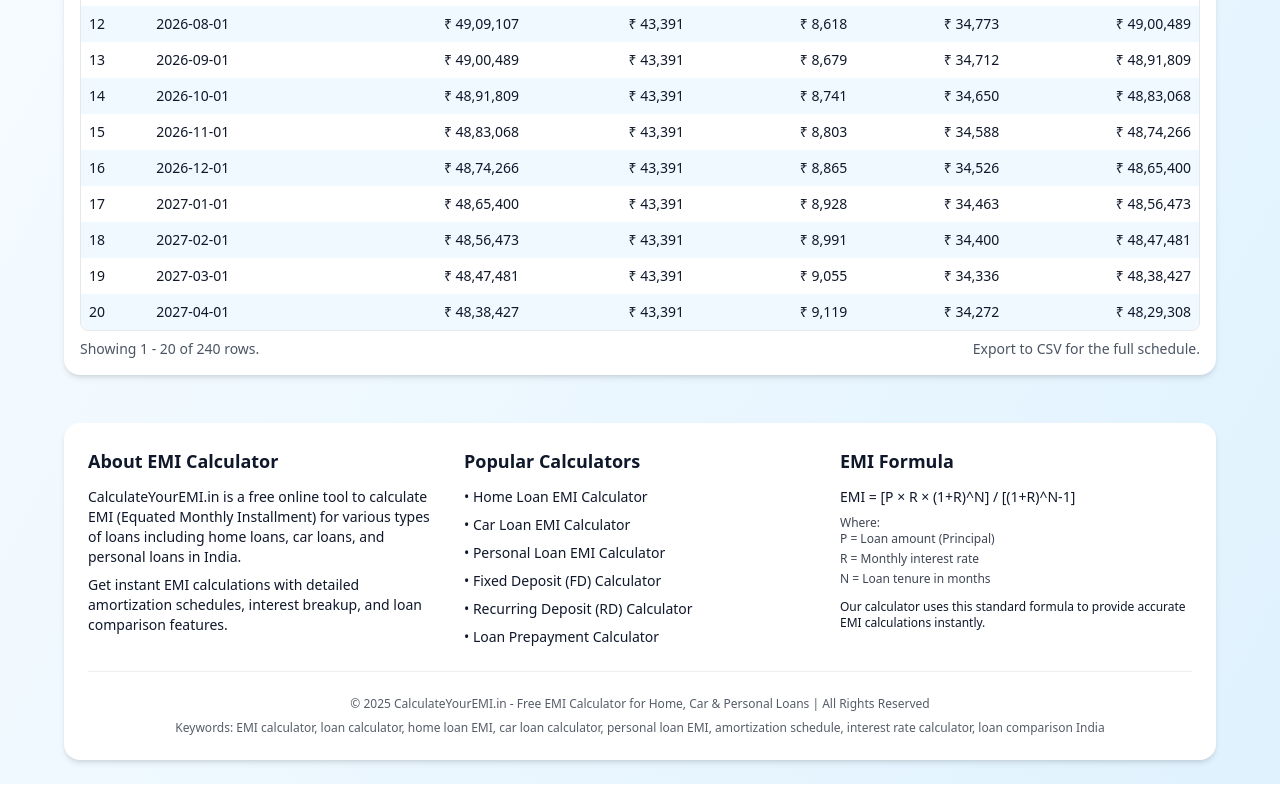
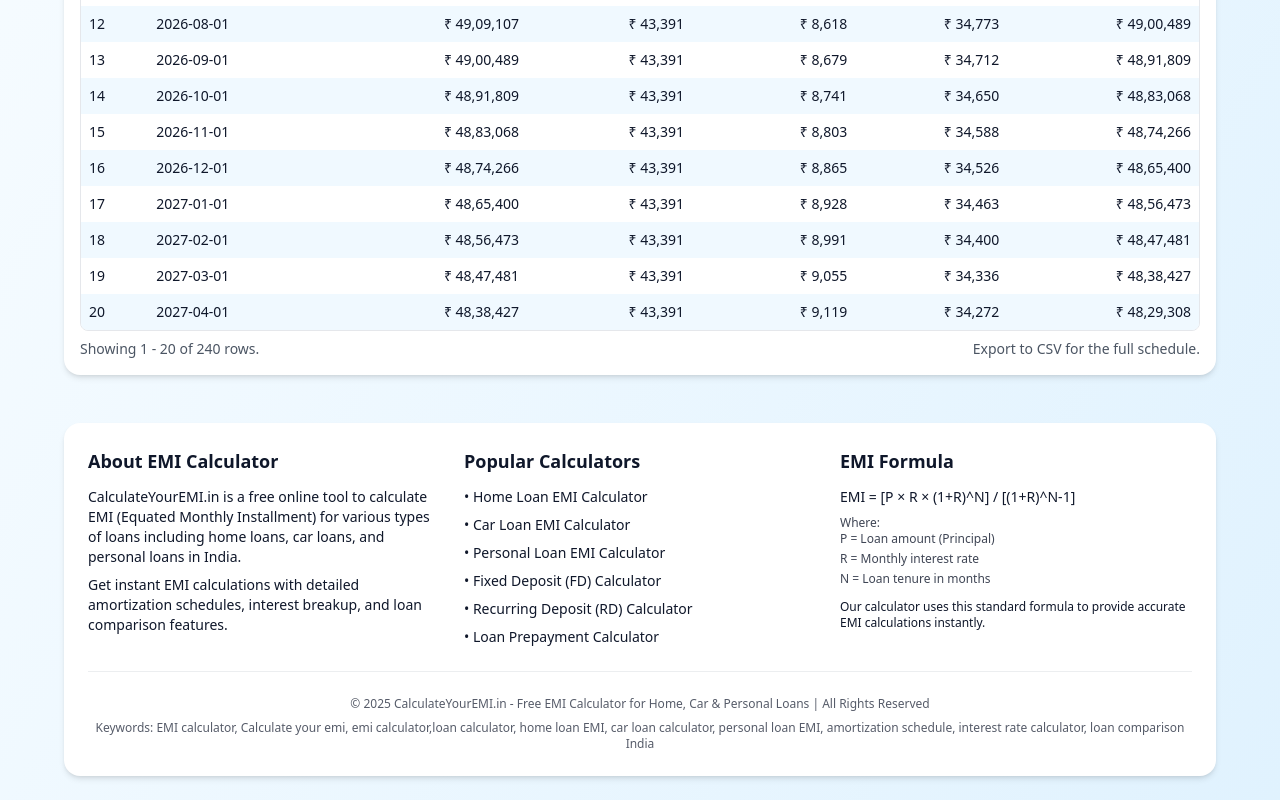
Before and after one commit to arwin10/emi-calculator, a React (Vite) app: page / in a window 1280 px wide. Shown: the part 1543-2343 px from the top of the page. Built offline with nearby package versions, Linux system fonts and the light colour scheme.

Commit message:
keywords added for better search

```diff
--- a/src/App.jsx
+++ b/src/App.jsx
@@ -496,7 +496,7 @@ export default function App() {
           </div>
           <div className="mt-6 pt-6 border-t text-center text-xs opacity-70">
             <p>© 2025 CalculateYourEMI.in - Free EMI Calculator for Home, Car & Personal Loans | All Rights Reserved</p>
-            <p className="mt-2">Keywords: EMI calculator, loan calculator, home loan EMI, car loan calculator, personal loan EMI, amortization schedule, interest rate calculator, loan comparison India</p>
+            <p className="mt-2">Keywords: EMI calculator, Calculate your emi, emi calculator,loan calculator, home loan EMI, car loan calculator, personal loan EMI, amortization schedule, interest rate calculator, loan comparison India</p>
           </div>
         </footer>
       </div>
```
